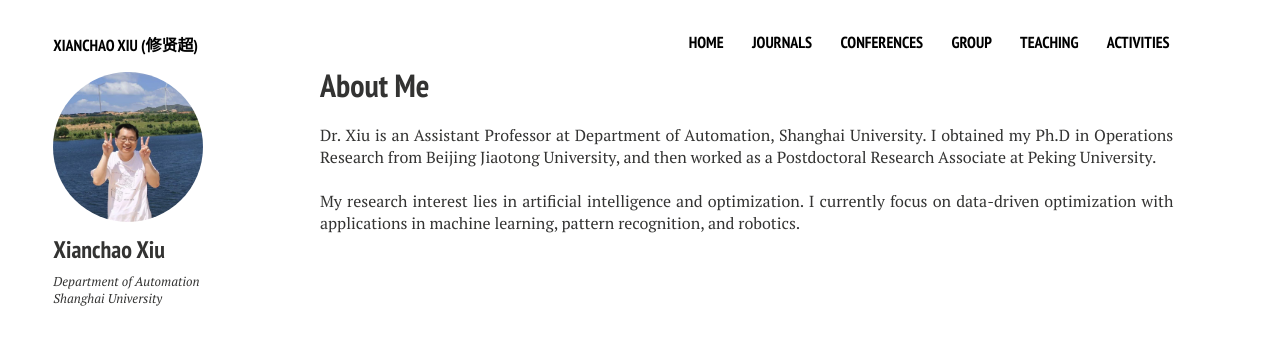
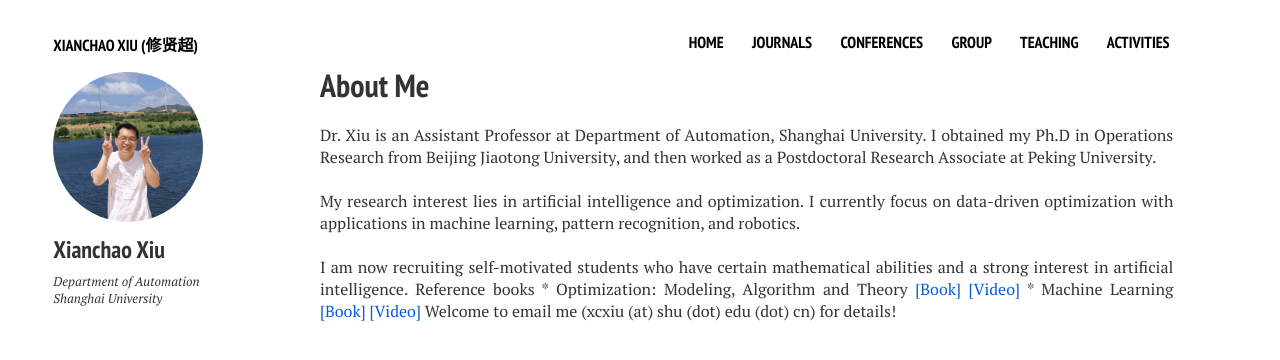
Before and after one commit to xianchaoxiu/xianchaoxiu.github.io, a Jekyll site: the page built from index.md, in a window 1280 px wide. Shown: the top 360 px of the page. Built offline with Jekyll 4.4.1, drawn with Linux system fonts in a browser that asks for light colours; nearby versions of some CDN libraries.

Commit message:
Update home2.html

```diff
--- a/_layouts/home2.html
+++ b/_layouts/home2.html
@@ -32,9 +32,14 @@
 
 
 	      My research interest lies in artificial intelligence and optimization.
-	      I currently focus on data-driven optimization with applications in machine learning, pattern recognition, and robotics.
+	      I currently focus on data-driven optimization with applications in machine learning, pattern recognition, and robotics. <br><br>
 
 
+I am now recruiting self-motivated students who have certain mathematical abilities and a strong interest in artificial intelligence. Reference books
+* Optimization: Modeling, Algorithm and Theory <a href="http://faculty.bicmr.pku.edu.cn/~wenzw/optbook.html" class="textlink" target="_blank">[Book]</a>   <a href="https://www.bilibili.com/video/BV1Kc411i7kJ/" class="textlink" target="_blank">[Video]</a>
+* Machine Learning <a href="https://cs.nju.edu.cn/zhouzh/zhouzh.files/publication/MLbook2016.htm" class="textlink" target="_blank">[Book]</a> <a href="https://www.bilibili.com/video/BV1gG411f7zX/" class="textlink" target="_blank">[Video]</a>
+
+Welcome to email me (xcxiu (at) shu (dot) edu (dot) cn) for details!
 
 </p>
 
```
